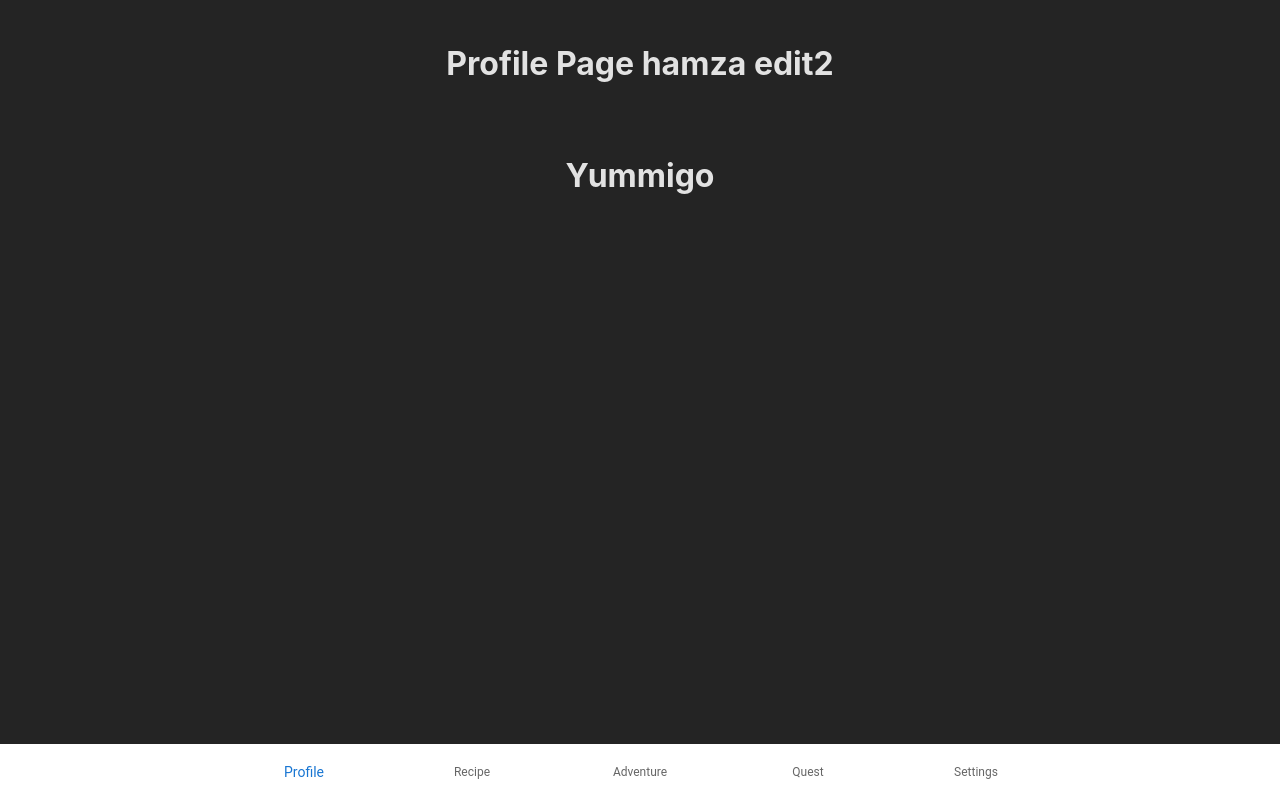
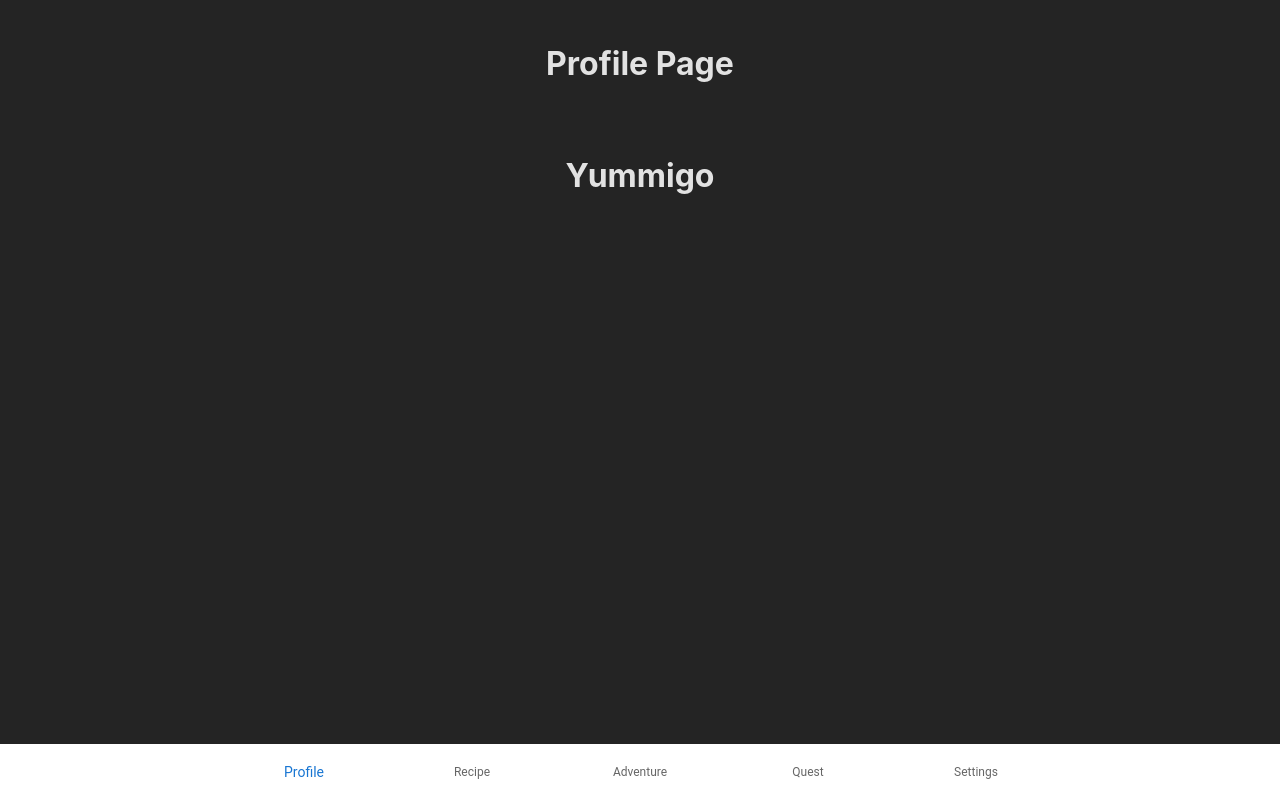
Before and after one commit to ceakii/YummiGo, a React (Vite) app in the folder YummiGo-App/: page /profile in a window 1280 px wide. Built offline with nearby package versions, Linux system fonts and the light colour scheme.

Commit message:
Update Profile.tsx

```diff
--- a/YummiGo-App/src/pages/Profile.tsx
+++ b/YummiGo-App/src/pages/Profile.tsx
@@ -1,5 +1,5 @@
 export default function Profile() {
     return (
-      <h1>Profile Page hamza edit2</h1>
+      <h1>Profile Page</h1>
     );
 }
```
